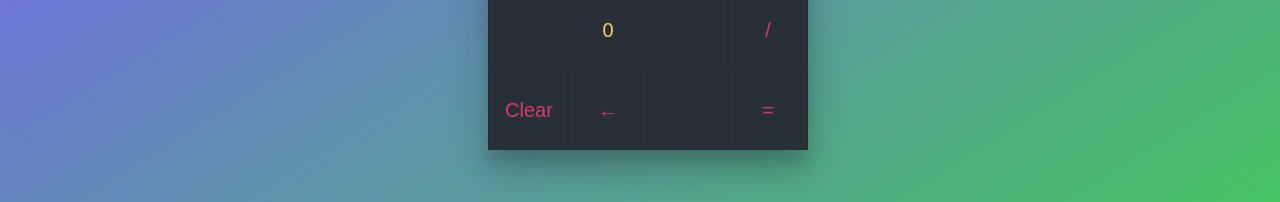
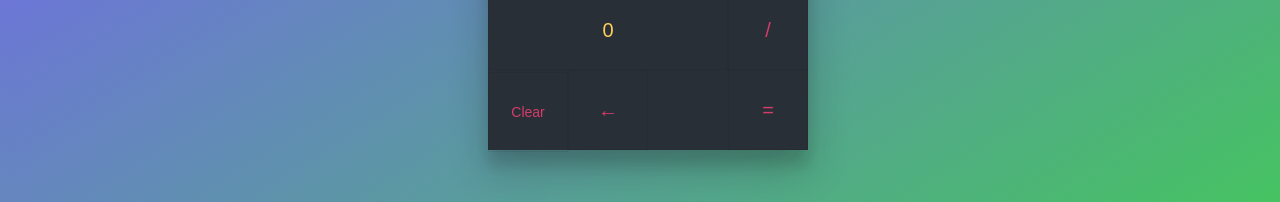
Before and after one commit to aeacuna/React-JS-Redux-ES6.-Completo-De-0-a-experto-, a React (Create React App) app in the folder calc-app/: page / in a window 1280 px wide. Shown: the part 358-560 px from the top of the page. Built offline with nearby package versions, Linux system fonts and the light colour scheme.

Commit message:
Estilos a button clear

```diff
--- /dev/null
+++ b/calc-app/src/components/Button.css
@@ -0,0 +1,3 @@
+.button-long-text {
+    font-size: 14px;
+}
--- a/calc-app/src/components/Button.jsx
+++ b/calc-app/src/components/Button.jsx
@@ -1,13 +1,14 @@
 import PropTypes from 'prop-types'
+import './Button.css'
 
 const Button = ( {type, text, clickHandler} ) => (
-    <button className="{type}" onClick={() =>  clickHandler(text) }>
+    <button className={type} onClick={() =>  clickHandler(text) }>
         <span >{text}</span>
     </button>
 )
 
 Button.propTypes = {
-    type : PropTypes.string.isRequired,
+    type : PropTypes.string,
     text : PropTypes.string.isRequired,
     clickHandler : PropTypes.func.isRequired
 }
--- a/calc-app/src/components/Functions.jsx
+++ b/calc-app/src/components/Functions.jsx
@@ -3,7 +3,7 @@ import Button from './Button'
 
 const Functions = ( {onContentClear, onDelete} ) => (
     <section className="functions">
-        <Button text ="Clear" clickHandler={onContentClear} />
+        <Button type="button-long-text" text ="Clear" clickHandler={onContentClear} />
         <Button text ="&larr;" clickHandler={onDelete} />
     </section>
 
```
